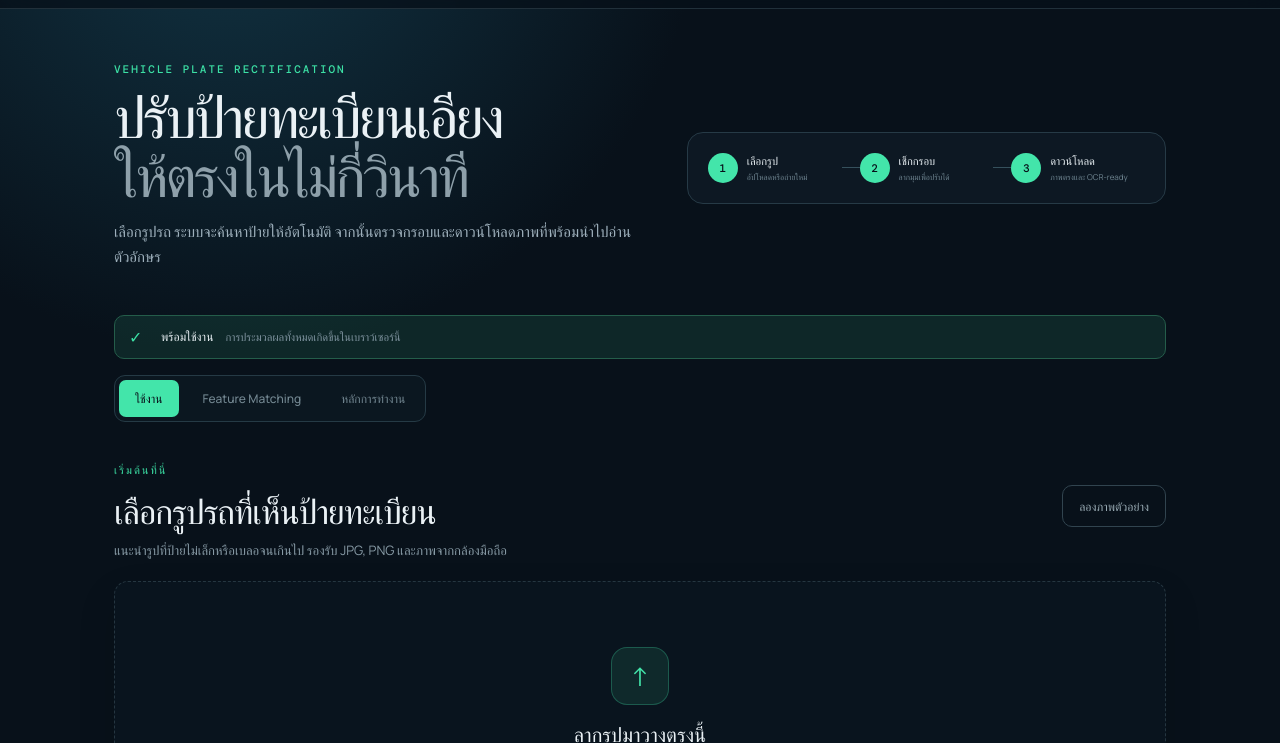
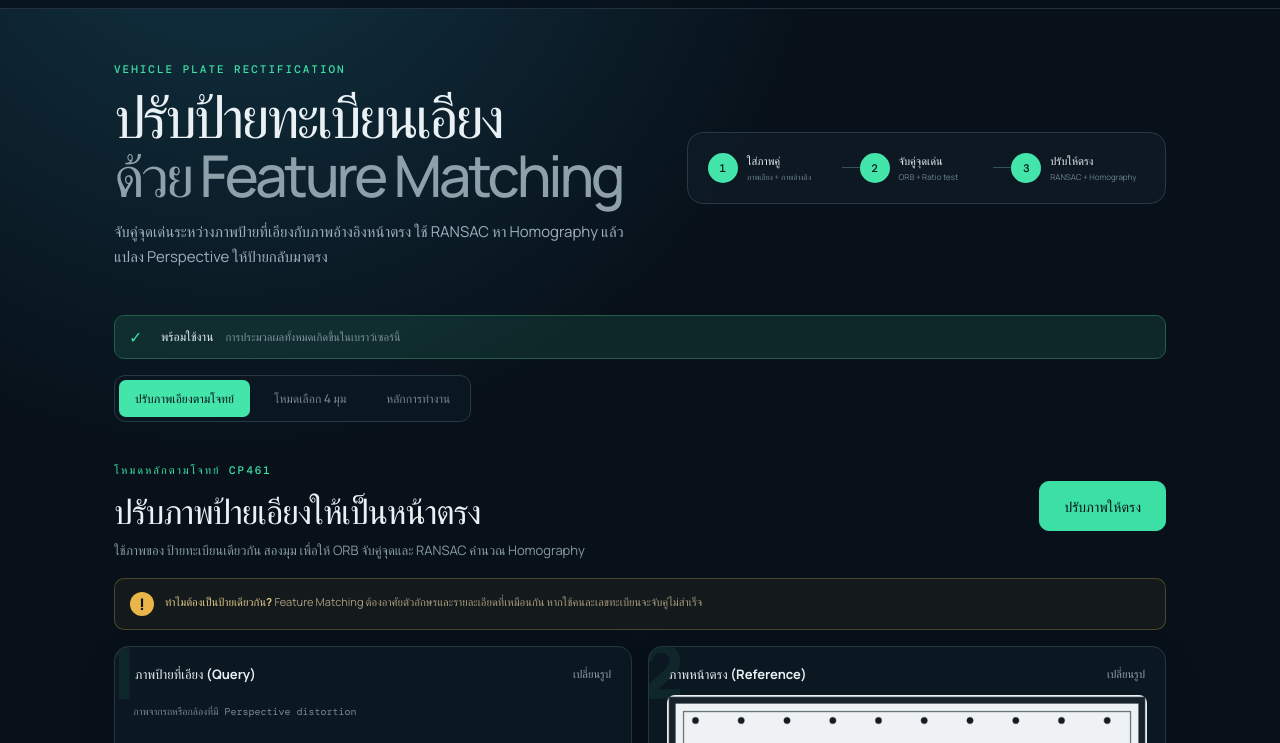
Before and after one commit to Kowit1/vehicle-plate-rectification, a website built with Vite: page index.html in a window 1280 px wide. Shown: the part 57-800 px from the top of the page. Built offline with nearby package versions, Linux system fonts and the light colour scheme; what @techstark/opencv-js would draw is missing.

Commit message:
Make feature matching the primary rectification flow

```diff
--- a/src/main.js
+++ b/src/main.js
@@ -17,27 +17,27 @@ document.querySelector('#app').innerHTML = `
     <section class="hero">
       <div>
         <p class="eyebrow">VEHICLE PLATE RECTIFICATION</p>
-        <h1>ปรับป้ายทะเบียนเอียง<br><em>ให้ตรงในไม่กี่วินาที</em></h1>
-        <p class="hero-copy">เลือกรูปรถ ระบบจะค้นหาป้ายให้อัตโนมัติ จากนั้นตรวจกรอบและดาวน์โหลดภาพที่พร้อมนำไปอ่านตัวอักษร</p>
+        <h1>ปรับป้ายทะเบียนเอียง<br><em>ด้วย Feature Matching</em></h1>
+        <p class="hero-copy">จับคู่จุดเด่นระหว่างภาพป้ายที่เอียงกับภาพอ้างอิงหน้าตรง ใช้ RANSAC หา Homography แล้วแปลง Perspective ให้ป้ายกลับมาตรง</p>
       </div>
       <div class="workflow-steps" aria-label="ขั้นตอนใช้งาน">
-        <div><b>1</b><span><strong>เลือกรูป</strong><small>อัปโหลดหรือถ่ายใหม่</small></span></div>
+        <div><b>1</b><span><strong>ใส่ภาพคู่</strong><small>ภาพเอียง + ภาพอ้างอิง</small></span></div>
         <i></i>
-        <div><b>2</b><span><strong>เช็กกรอบ</strong><small>ลากมุมเพื่อปรับได้</small></span></div>
+        <div><b>2</b><span><strong>จับคู่จุดเด่น</strong><small>ORB + Ratio test</small></span></div>
         <i></i>
-        <div><b>3</b><span><strong>ดาวน์โหลด</strong><small>ภาพตรงและ OCR-ready</small></span></div>
+        <div><b>3</b><span><strong>ปรับให้ตรง</strong><small>RANSAC + Homography</small></span></div>
       </div>
     </section>
 
     <div id="runtime-status" class="runtime-status loading"><span class="pulse"></span><strong>กำลังเตรียมระบบตรวจจับ</strong><small>รอสักครู่ก่อนเลือกรูป…</small></div>
 
     <nav class="tabs" aria-label="Application modes">
-      <button class="tab active" data-tab="automatic">ใช้งาน</button>
-      <button class="tab" data-tab="matching">Feature Matching</button>
+      <button class="tab active" data-tab="matching">ปรับภาพเอียงตามโจทย์</button>
+      <button class="tab" data-tab="automatic">โหมดเลือก 4 มุม</button>
       <button class="tab" data-tab="method">หลักการทำงาน</button>
     </nav>
 
-    <section id="automatic" class="panel active">
+    <section id="automatic" class="panel">
       <div class="section-head">
         <div><p class="step">เริ่มต้นที่นี่</p><h2>เลือกรูปรถที่เห็นป้ายทะเบียน</h2><p>แนะนำรูปที่ป้ายไม่เล็กหรือเบลอจนเกินไป รองรับ JPG, PNG และภาพจากกล้องมือถือ</p></div>
         <div class="actions">
@@ -105,33 +105,36 @@ document.querySelector('#app').innerHTML = `
       </details>
     </section>
 
-    <section id="matching" class="panel">
+    <section id="matching" class="panel active">
       <div class="section-head">
-        <div><p class="step">MODE 02</p><h2>ORB feature matching lab</h2><p>Align an angled view to a frontal reference of the <strong>same physical plate</strong>.</p></div>
-        <button id="run-matching" class="button primary" disabled>Run ORB + RANSAC</button>
+        <div><p class="step">โหมดหลักตามโจทย์ CP461</p><h2>ปรับภาพป้ายเอียงให้เป็นหน้าตรง</h2><p>ใช้ภาพของ <strong>ป้ายทะเบียนเดียวกัน</strong> สองมุม เพื่อให้ ORB จับคู่จุดและ RANSAC คำนวณ Homography</p></div>
+        <button id="run-matching" class="button primary run-large" disabled>ปรับภาพให้ตรง</button>
       </div>
+      <div class="requirement-note"><span>!</span><p><strong>ทำไมต้องเป็นป้ายเดียวกัน?</strong> Feature Matching ต้องอาศัยตัวอักษรและรายละเอียดที่เหมือนกัน หากใช้คนละเลขทะเบียนจะจับคู่ไม่สำเร็จ</p></div>
       <div class="two-up">
-        <article class="card">
-          <div class="card-title"><span>Query</span><label class="mini-upload">Replace image<input id="query-upload" type="file" accept="image/*" hidden></label></div>
-          <canvas id="query-canvas"></canvas><small>Angled CCTV view</small>
+        <article class="card input-pair-card">
+          <div class="pair-number">1</div>
+          <div class="card-title"><span>ภาพป้ายที่เอียง (Query)</span><label class="mini-upload">เปลี่ยนรูป<input id="query-upload" type="file" accept="image/*" hidden></label></div>
+          <canvas id="query-canvas"></canvas><small>ภาพจากรถหรือกล้องที่มี Perspective distortion</small>
         </article>
-        <article class="card">
-          <div class="card-title"><span>Reference</span><label class="mini-upload">Replace image<input id="reference-upload" type="file" accept="image/*" hidden></label></div>
-          <canvas id="reference-canvas"></canvas><small>Front-facing view of the same plate</small>
+        <article class="card input-pair-card">
+          <div class="pair-number">2</div>
+          <div class="card-title"><span>ภาพหน้าตรง (Reference)</span><label class="mini-upload">เปลี่ยนรูป<input id="reference-upload" type="file" accept="image/*" hidden></label></div>
+          <canvas id="reference-canvas"></canvas><small>ภาพหน้าตรงของป้ายเดียวกัน ใช้เป็นระนาบปลายทาง</small>
         </article>
       </div>
       <div class="control-strip">
-        <label><span>Lowe ratio <output id="ratio-value">0.75</output></span><input id="ratio" type="range" min="0.55" max="0.90" value="0.75" step="0.01"></label>
-        <label><span>RANSAC threshold <output id="ransac-value">4.0 px</output></span><input id="ransac" type="range" min="1" max="10" value="4" step="0.5"></label>
+        <label><span>Lowe ratio threshold <output id="ratio-value">0.75</output></span><input id="ratio" type="range" min="0.55" max="0.90" value="0.75" step="0.01"></label>
+        <label><span>RANSAC reprojection threshold <output id="ransac-value">4.0 px</output></span><input id="ransac" type="range" min="1" max="10" value="4" step="0.5"></label>
         <div class="method-pill"><small>Detector / matcher</small><strong>ORB · Hamming KNN</strong></div>
       </div>
-      <div id="match-feedback" class="feedback neutral">Demo pair is ready.</div>
+      <div id="match-feedback" class="feedback neutral">ภาพตัวอย่างพร้อมแล้ว กด “ปรับภาพให้ตรง” เพื่อดูผลลัพธ์</div>
       <div class="metric-grid five" id="match-metrics">
         <div><small>Query keypoints</small><strong>—</strong></div><div><small>Reference keypoints</small><strong>—</strong></div><div><small>Good matches</small><strong>—</strong></div><div><small>RANSAC inliers</small><strong>—</strong></div><div><small>Inlier ratio</small><strong>—</strong></div>
       </div>
       <div class="two-up outputs">
-        <article class="card"><div class="card-title"><span>Geometric inliers</span><small>Outliers rejected by RANSAC</small></div><div class="canvas-well large"><canvas id="matches-output"></canvas><p class="placeholder">Run matching to visualize inliers</p></div></article>
-        <article class="card"><div class="card-title"><span>Homography output</span><small>Aligned to reference plane</small></div><div class="canvas-well large"><canvas id="match-output"></canvas><p class="placeholder">Aligned plate appears here</p></div><pre id="homography-matrix">Homography matrix: —</pre></article>
+        <article class="card"><div class="card-title"><span>คู่จุดที่ผ่าน RANSAC</span><small>เส้นแต่ละเส้นคือ Inlier match</small></div><div class="canvas-well large"><canvas id="matches-output"></canvas><p class="placeholder">กดปรับภาพเพื่อดูจุดที่จับคู่ได้</p></div></article>
+        <article class="card match-result-card"><span class="recommend-badge">ผลลัพธ์หลัก</span><div class="card-title"><span>ภาพที่ปรับให้ตรงแล้ว</span><small>Warped ด้วย Homography</small></div><div class="canvas-well large"><canvas id="match-output"></canvas><p class="placeholder">ภาพที่ปรับตรงจะแสดงที่นี่</p></div><a id="download-match" class="download disabled" download="homography-rectified-plate.png">ดาวน์โหลดภาพที่ปรับตรง <b>↓</b></a><pre id="homography-matrix">Homography matrix: —</pre></article>
       </div>
     </section>
 
@@ -441,12 +444,20 @@ for (const [inputSelector, canvasSelector] of [['#query-upload', '#query-canvas'
   $(inputSelector).addEventListener('change', async (event) => {
     if (!event.target.files[0]) return
     await loadFileToCanvas(event.target.files[0], $(canvasSelector), 1100)
-    setFeedback('#match-feedback', 'Image replaced. Run ORB + RANSAC to calculate a new alignment.', 'neutral')
+    clearCanvasOutput('#matches-output')
+    clearCanvasOutput('#match-output')
+    document.querySelectorAll('#matching .canvas-well .placeholder').forEach((placeholder) => { placeholder.hidden = false })
+    fillMetrics('#match-metrics', ['—', '—', '—', '—', '—'])
+    $('#homography-matrix').textContent = 'Homography matrix: —'
+    $('#download-match').removeAttribute('href')
+    $('#download-match').classList.add('disabled')
+    setFeedback('#match-feedback', 'เปลี่ยนรูปแล้ว กด “ปรับภาพให้ตรง” เพื่อคำนวณ ORB + RANSAC ใหม่', 'neutral')
+    event.target.value = ''
   })
 }
 
 $('#run-matching').addEventListener('click', () => {
-  setFeedback('#match-feedback', 'Extracting ORB descriptors and estimating robust geometry…', 'working')
+  setFeedback('#match-feedback', 'กำลังหา ORB keypoints จับคู่ descriptor และคัด outlier ด้วย RANSAC…', 'working')
   try {
     const result = matchAndRectify(
       state.cv,
@@ -458,13 +469,16 @@ $('#run-matching').addEventListener('click', () => {
       Number($('#ransac').value),
     )
     document.querySelectorAll('#matching .canvas-well .placeholder').forEach((p) => { p.hidden = true })
+    enableDownload('#download-match', $('#match-output'))
     fillMetrics('#match-metrics', [result.queryKeypoints, result.referenceKeypoints, result.goodMatches, result.inliers, `${(result.inlierRatio * 100).toFixed(1)}%`])
     const rows = [0, 1, 2].map((row) => result.homography.slice(row * 3, row * 3 + 3).map((v) => v.toFixed(5)).join('   '))
     $('#homography-matrix').textContent = `Homography matrix\n${rows.join('\n')}`
-    setFeedback('#match-feedback', 'Stable homography estimated. Only RANSAC inlier matches are shown.', 'success')
+    setFeedback('#match-feedback', `ปรับภาพเอียงสำเร็จ — พบ ${result.inliers} inliers จาก ${result.goodMatches} good matches`, 'success')
   } catch (error) {
     fillMetrics('#match-metrics', ['—', '—', '—', '—', '—'])
-    setFeedback('#match-feedback', `${error.message} Try a less extreme angle or a higher ratio threshold.`, 'error')
+    $('#download-match').removeAttribute('href')
+    $('#download-match').classList.add('disabled')
+    setFeedback('#match-feedback', `${error.message} กรุณาตรวจว่าเป็นป้ายเดียวกัน ภาพไม่เบลอเกินไป หรือเพิ่ม Lowe ratio เล็กน้อย`, 'error')
   }
 })
 
--- a/src/style.css
+++ b/src/style.css
@@ -148,6 +148,18 @@ h1 { font-size: clamp(36px, 4.5vw, 58px); margin: 9px 0 16px; }
 .advanced-details .diagnostics { margin: 0 14px 14px; padding: 0 14px 14px; border: 0; background: #09151d; }
 .advanced-details .diagnostics p { padding-top: 12px; }
 
+.run-large { min-height: 50px; padding-inline: 24px; font-size: 14px; }
+.requirement-note { display: flex; align-items: flex-start; gap: 11px; margin: -3px 0 16px; padding: 13px 15px; border: 1px solid rgba(234,182,73,.27); border-radius: 10px; background: rgba(234,182,73,.055); }
+.requirement-note > span { flex: 0 0 24px; width: 24px; height: 24px; display: grid; place-items: center; border-radius: 50%; color: #0c1215; background: #eab649; font-weight: 800; }
+.requirement-note p { margin: 1px 0 0; color: #a99d7f; font-size: 11px; line-height: 1.55; }
+.requirement-note strong { color: #e2c987; }
+.input-pair-card { position: relative; padding: 18px; overflow: hidden; }
+.input-pair-card .pair-number { position: absolute; top: -15px; left: -11px; color: rgba(67,229,170,.075); font: 800 76px 'Manrope'; line-height: 1; pointer-events: none; }
+.input-pair-card .card-title, .input-pair-card > canvas, .input-pair-card > small { position: relative; }
+.input-pair-card > small { display: block; margin-top: 10px; }
+.match-result-card { position: relative; border-color: rgba(67,229,170,.42); }
+.match-result-card .download { margin-bottom: 12px; }
+
 @media (max-width: 980px) {
   .hero { grid-template-columns: 1fr; gap: 24px; }
   .workflow-steps { max-width: 670px; }
@@ -176,4 +188,5 @@ h1 { font-size: clamp(36px, 4.5vw, 58px); margin: 9px 0 16px; }
   .result-heading { align-items: flex-start; }
   .result-heading .button { padding-inline: 11px; }
   .metric-grid { grid-template-columns: 1fr 1fr; }
+  .run-large { width: 100%; }
 }
```
Also changed, not shown: README.md.
